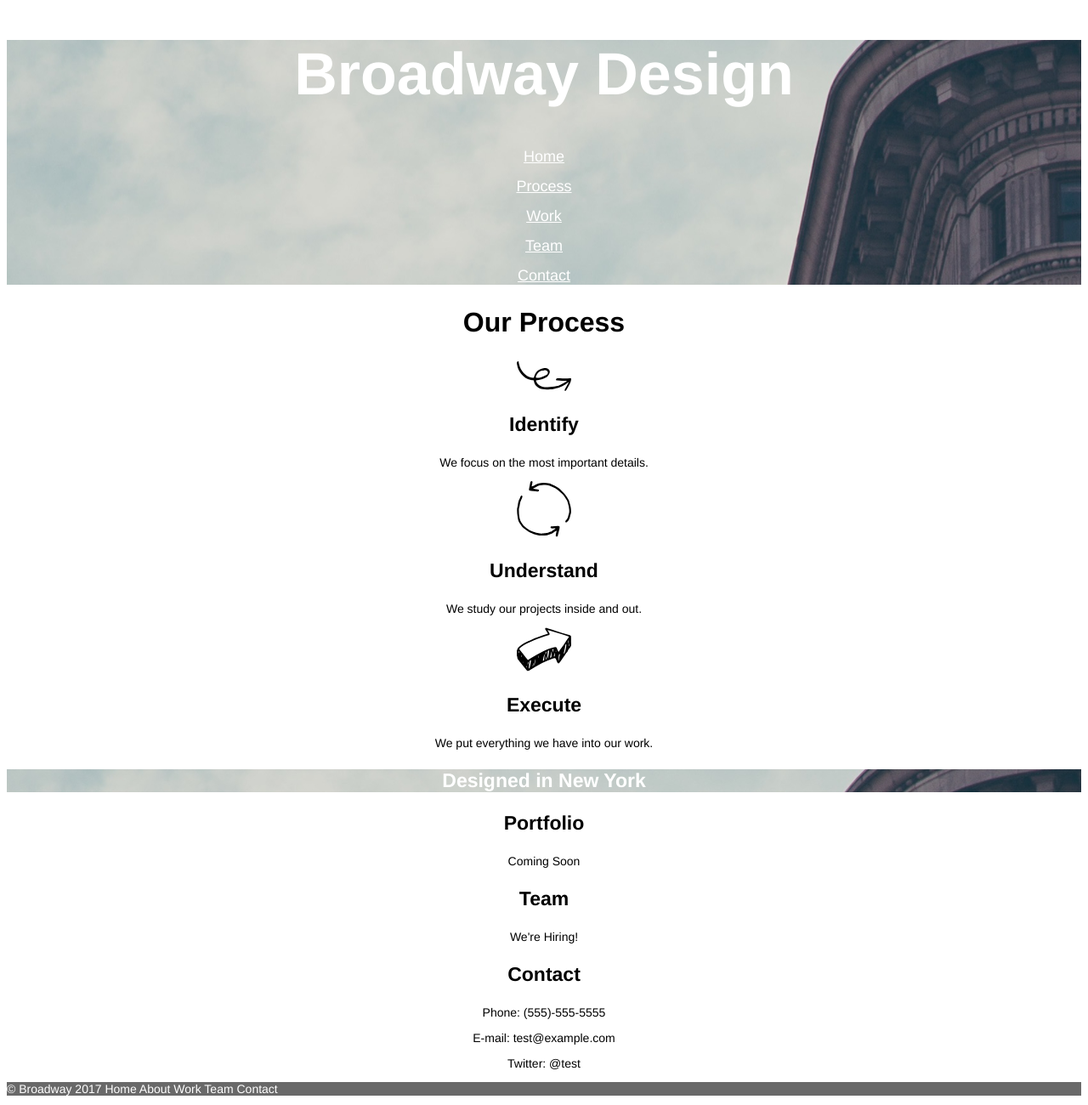
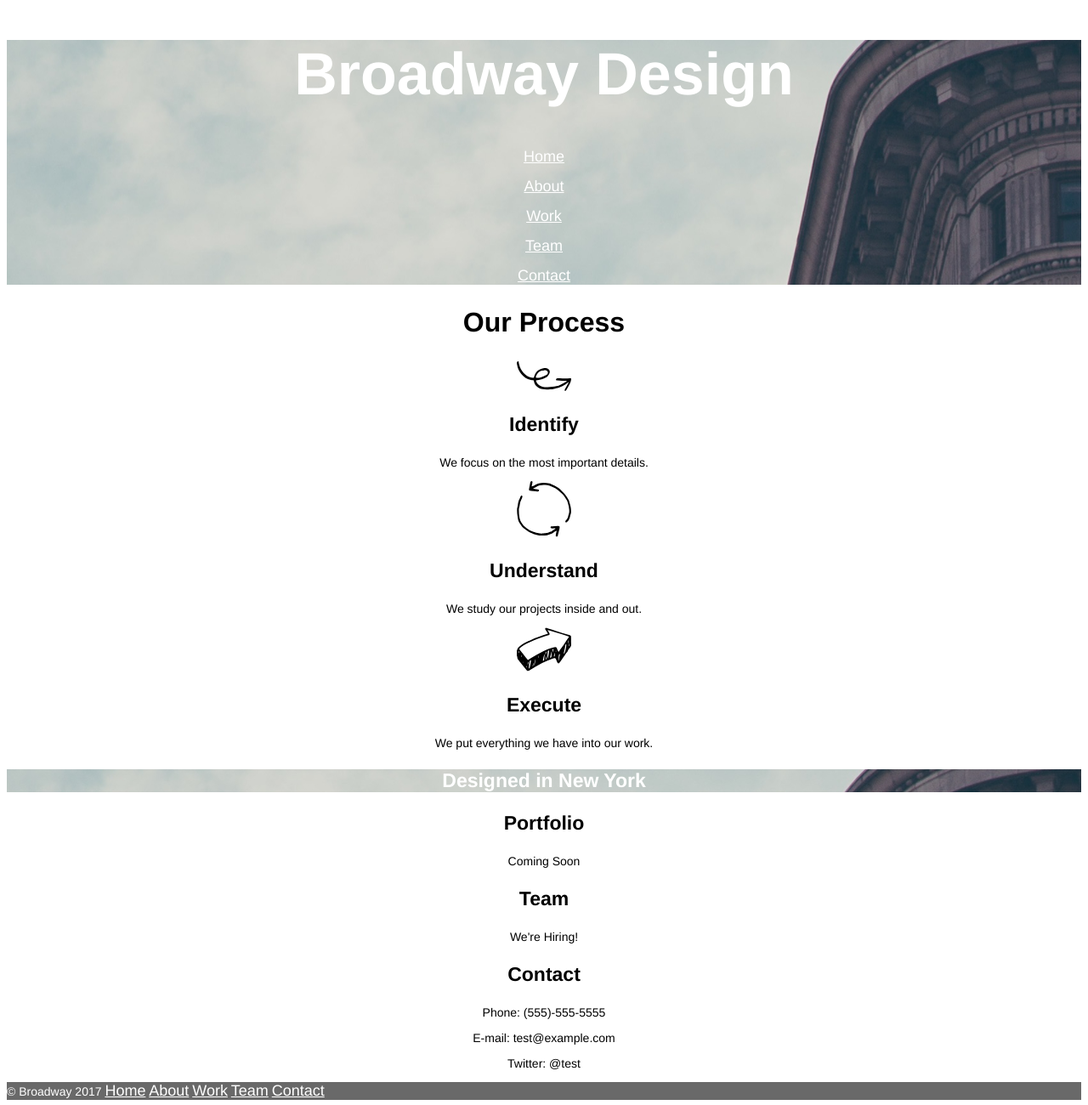
Before and after one commit to mariolozano/broadway, a plain HTML site: page index.html in a window 1280 px wide. Shown: the whole page at 85% size. Drawn offline with Linux system fonts and the light colour scheme.

Commit message:
Updated top nav and footer.

```diff
--- a/index.html
+++ b/index.html
@@ -11,14 +11,14 @@
     		<h1>Broadway Design</h1>
     	<!-- Navigation -->
 	    	<p> <a class="top-nav" href="#">Home</a> </p>
-            <p> <a class="top-nav" href="#process">Process</a> </p>
+            <p> <a class="top-nav" href="#about">About</a> </p>
 	    	<p> <a class="top-nav" href="#work">Work </a> </p>
 	    	<p> <a class="top-nav" href="#team">Team</a> </p>
 	    	<p> <a class="top-nav" href="#contact">Contact</a> </p>
 	    </div>
 
     	<!-- Main section -->
-    	<section id="process">
+    	<section id="about">
     		<h2>Our Process</h2>
 
             <!--Identify section-->
@@ -70,7 +70,13 @@
 
         <!-- Footer -->
         <footer>
-            <p>&copy; Broadway 2017 Home About Work Team Contact</p>
+            <p>&copy; Broadway 2017
+                <a class="top-nav" href="#home">Home</a>
+                <a class="top-nav" href="#about">About</a>
+                <a class="top-nav" href="#work">Work</a>
+                <a class="top-nav" href="#team">Team</a>
+                <a class="top-nav" href="#contact">Contact</a>
+            </p>
         </footer>
 
     </body>
```
